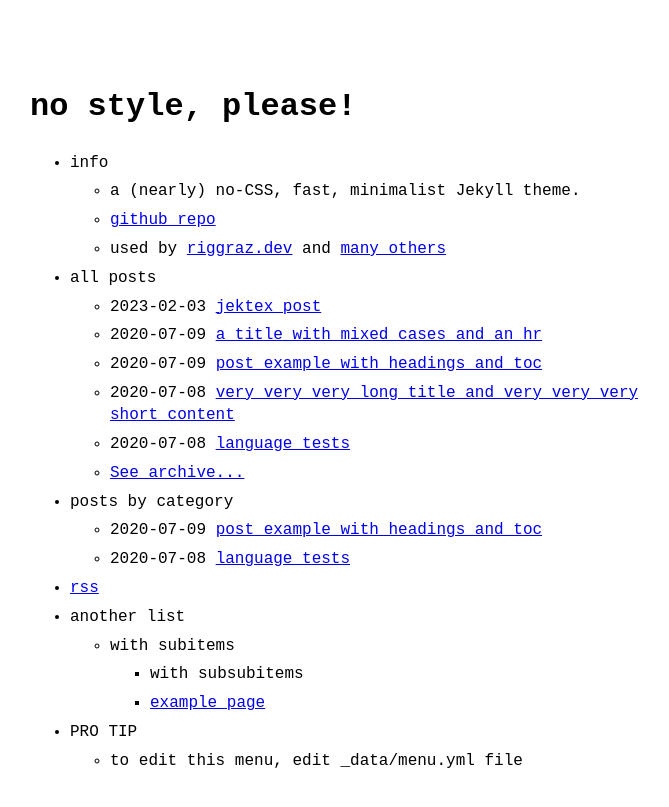
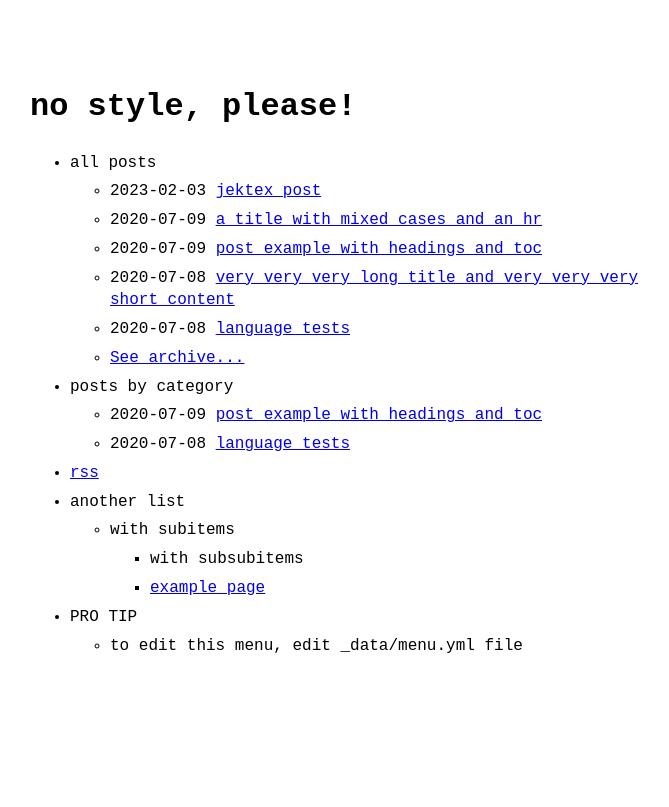
Before and after one commit to mrnvzch/mrnvzch.github.io, a Jekyll site: the page built from index.md, in a window 1280 px wide. Shown: the top 807 px of the page, without its empty margins (290-959 px from the left). Built offline with Jekyll 4.4.1, drawn with Linux system fonts in a browser that asks for light colours.

Commit message:
test style

```diff
--- a/_config.yml
+++ b/_config.yml
@@ -7,6 +7,7 @@ description: > # description of the site (multiple lines allowed)
   A (nearly) no-CSS, fast, minimalist Jekyll theme.
 
 permalink: /:slug.html
+theme: no-style-please
 
 favicon: "logo.png" # name+extension of favicon (which must be put on the root folder)
 # goat_counter: "yoursitename" # put your GoatCounter name if you want to use GoatCounter analytics
--- a/_data/menu.yml
+++ b/_data/menu.yml
@@ -2,12 +2,6 @@
 # https://github.com/riggraz/no-style-please#customize-the-menu
 
 entries:
-  - title: info
-    entries:
-      - title: a (nearly) no-CSS, fast, minimalist Jekyll theme.
-      - title: github repo
-        url: https://github.com/riggraz/no-style-please
-      - title: "used by <a href='https://riggraz.dev'>riggraz.dev</a> and <a href='https://github.com/riggraz/no-style-please/network/dependents'>many others</a>"
 
   - title: all posts
     post_list:
```
